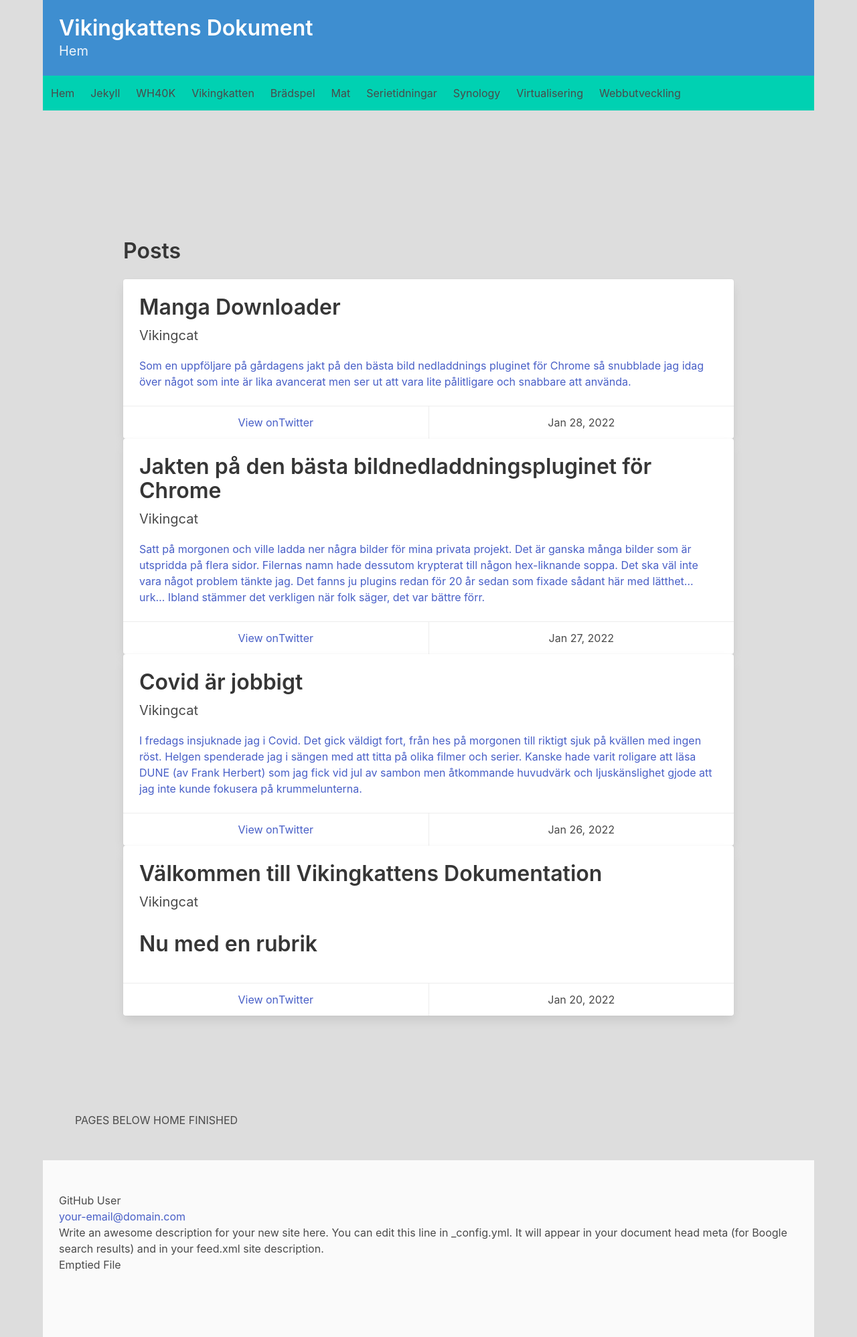
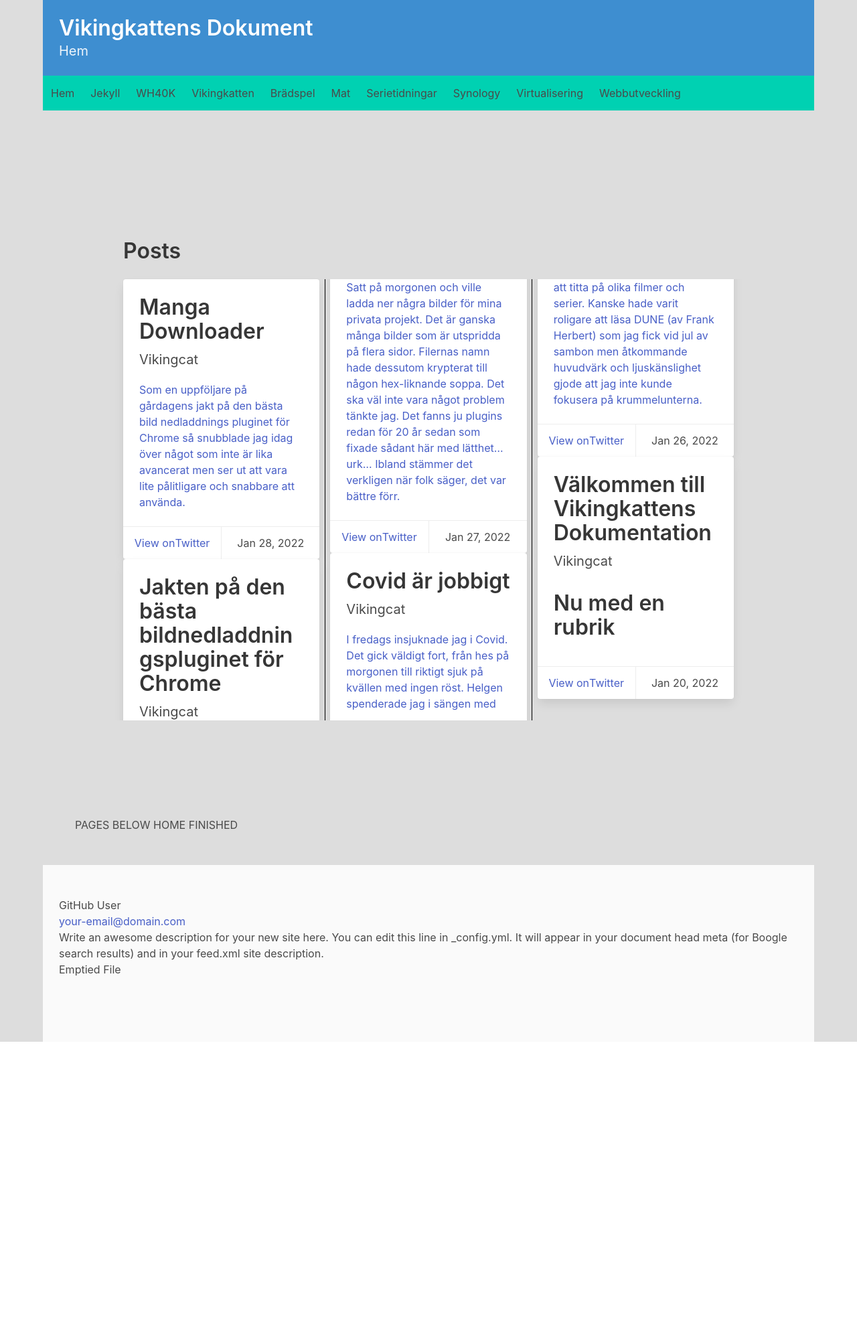
Before and after one commit to viking-cat/dokument, a Jekyll site: the page built from index.html, in a window 1280 px wide. Shown: the whole page at 67% size. Built offline with Jekyll 4.4.1, drawn with Linux system fonts in a browser that asks for light colours; after the commit the page ends 1556 px from its top, so only the background shows below that.

Commit message:
posts columns

```diff
--- a/_layouts/default.html
+++ b/_layouts/default.html
@@ -4,9 +4,9 @@
     <body style="height: 100%; background-color: #DDDDDD;">
         <div class="container">
             {%- include header.html -%}
-                <section class="section">
-                    {{ content }}
-                </section>
+                <!--<section class="section">-->
+                {{ content }}
+                <!--</section>-->
             {%- include footer.html -%}
         </div>
     </body>
--- a/_layouts/home.html
+++ b/_layouts/home.html
@@ -1,7 +1,7 @@
 ---
 layout: default
 ---
-<div class="home">
+<div class="section">
     {%- if page.title -%}
         <h1 class="page-heading">{{ page.title }}</h1>
     {%- endif -%}
@@ -12,6 +12,8 @@ layout: default
         {% assign posts = site.posts %}
     {% endif %}
 
+    <!-- POSTS -->
+
     {%- if posts.size > 0 -%}
         <section class="section is-medium">
             {% if page.list_title -%}
@@ -21,6 +23,12 @@ layout: default
             {% endif %}
             {%- assign date_format = site.minima.date_format | default: "%b %-d, %Y" -%}
 
+            <div style="
+                column-count:3;
+                column-rule-style: solid;
+                column-rule-width: 1px;
+                column-rule-color: black;
+            ">
                 {%- for post in posts -%}
                 <div class="card">
                     <a class="post-link" href="{{ post.url | relative_url }}">
@@ -48,6 +56,7 @@ layout: default
                     </a>
                 </div>
                 {%- endfor -%}
+            </div>
         </section>
     {%- endif -%}
 
```
Lines whose indentation alone changed are shown as unchanged.
